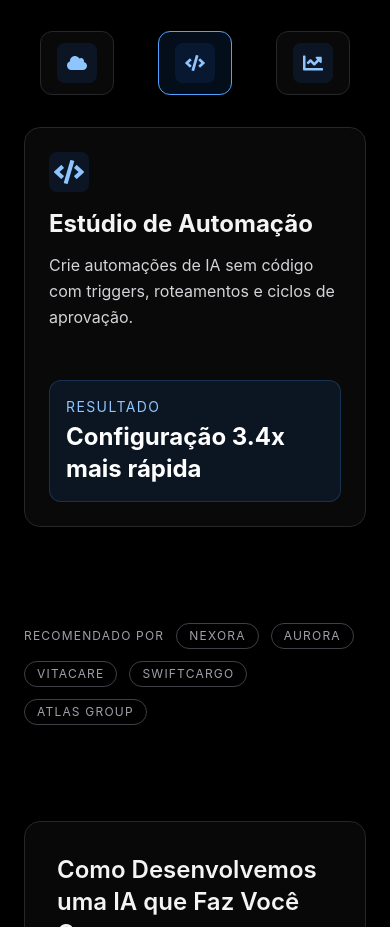
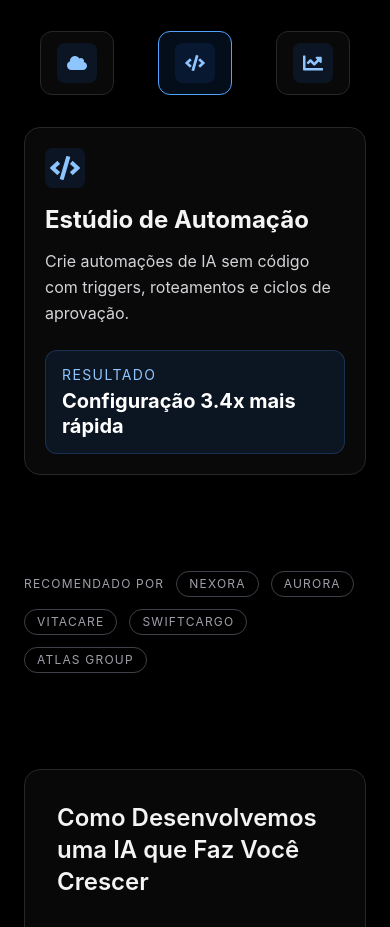
Before and after one commit to UelintonHJ/ai-company-landing, a React (Vite) app: page / in a window 390 px wide. Shown: the part 2640-3567 px from the top of the page. Built offline with nearby package versions, Linux system fonts and the light colour scheme.

Commit message:
fix(showcase): prevent mobile layout shifts during showcase rotation

```diff
--- a/src/components/sections/ShowcaseSection.jsx
+++ b/src/components/sections/ShowcaseSection.jsx
@@ -39,37 +39,55 @@ export default function ShowcaseSection() {
                             }`}
                         >
                             <div className="flex h-10 w-10 shrink-0 items-center justify-center rounded-lg bg-blue-500/10 text-blue-300">
-                                <item.icon className="text-xl" aria-hidden="true" />
+                                <item.icon
+                                    className="text-xl"
+                                    aria-hidden="true"
+                                />
                             </div>
 
-                            <h3 className="hidden font-semibold md:text-sm md:block lg:text-base">
+                            <h3 className="hidden font-semibold md:block md:text-sm lg:text-base">
                                 {item.title}
                             </h3>
                         </button>
                     ))}
                 </div>
 
-                <article className="flex min-h-100 md:min-h-80 lg:h-auto flex-col justify-between overflow-hidden rounded-2xl border border-zinc-800 bg-zinc-900/40 p-6">
-                    <div>
+                <article className="grid grid-rows-[1fr_8rem] rounded-2xl border border-zinc-800 bg-zinc-900/40 p-5 lg:min-h-80 lg:grid-rows-[1fr_auto] lg:p-6">
+                    <div className="grid">
+                        {showcases.map((item, index) => (
+                            <div
+                                key={item.title}
+                                className={`col-start-1 row-start-1 ${
+                                    activeShowcase === index
+                                        ? "visible"
+                                        : "invisible"
+                                }`}
+                                aria-hidden={activeShowcase !== index}
+                            >
                                 <div className="mb-4 flex h-10 w-10 shrink-0 items-center justify-center rounded-lg bg-blue-500/10 text-blue-300">
-                            <showcase.icon className="text-3xl" aria-hidden="true" />
+                                    <item.icon
+                                        className="text-3xl"
+                                        aria-hidden="true"
+                                    />
                                 </div>
 
                                 <h3 className="mb-3 text-2xl font-bold">
-                            {showcase.title}
+                                    {item.title}
                                 </h3>
 
                                 <p className="max-w-3xl leading-relaxed text-zinc-300">
-                            {showcase.description}
+                                    {item.description}
                                 </p>
                             </div>
+                        ))}
+                    </div>
 
-                    <div className="mt-6 rounded-xl border border-blue-400/20 bg-blue-500/10 p-4">
+                    <div className="mt-6 flex min-h-0 flex-col justify-center rounded-xl border border-blue-400/20 bg-blue-500/10 p-4">
                         <p className="text-sm uppercase tracking-widest text-blue-300">
                             Resultado
                         </p>
 
-                        <p className="mt-1 text-2xl font-bold text-white">
+                        <p className="mt-1 text-xl font-bold leading-tight text-white sm:text-2xl">
                             {showcase.metric}
                         </p>
                     </div>
```
Lines whose indentation alone changed are shown as unchanged.
